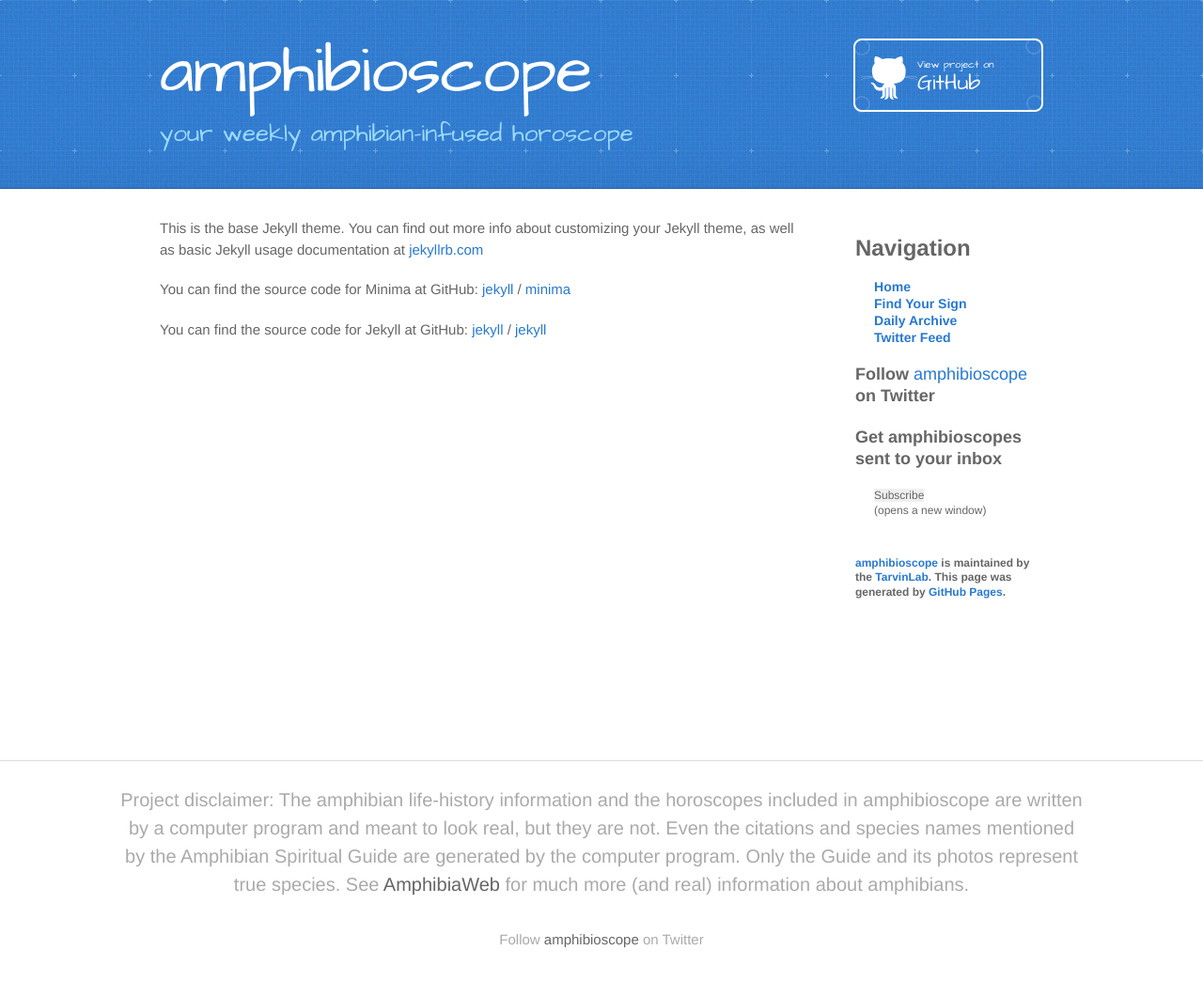
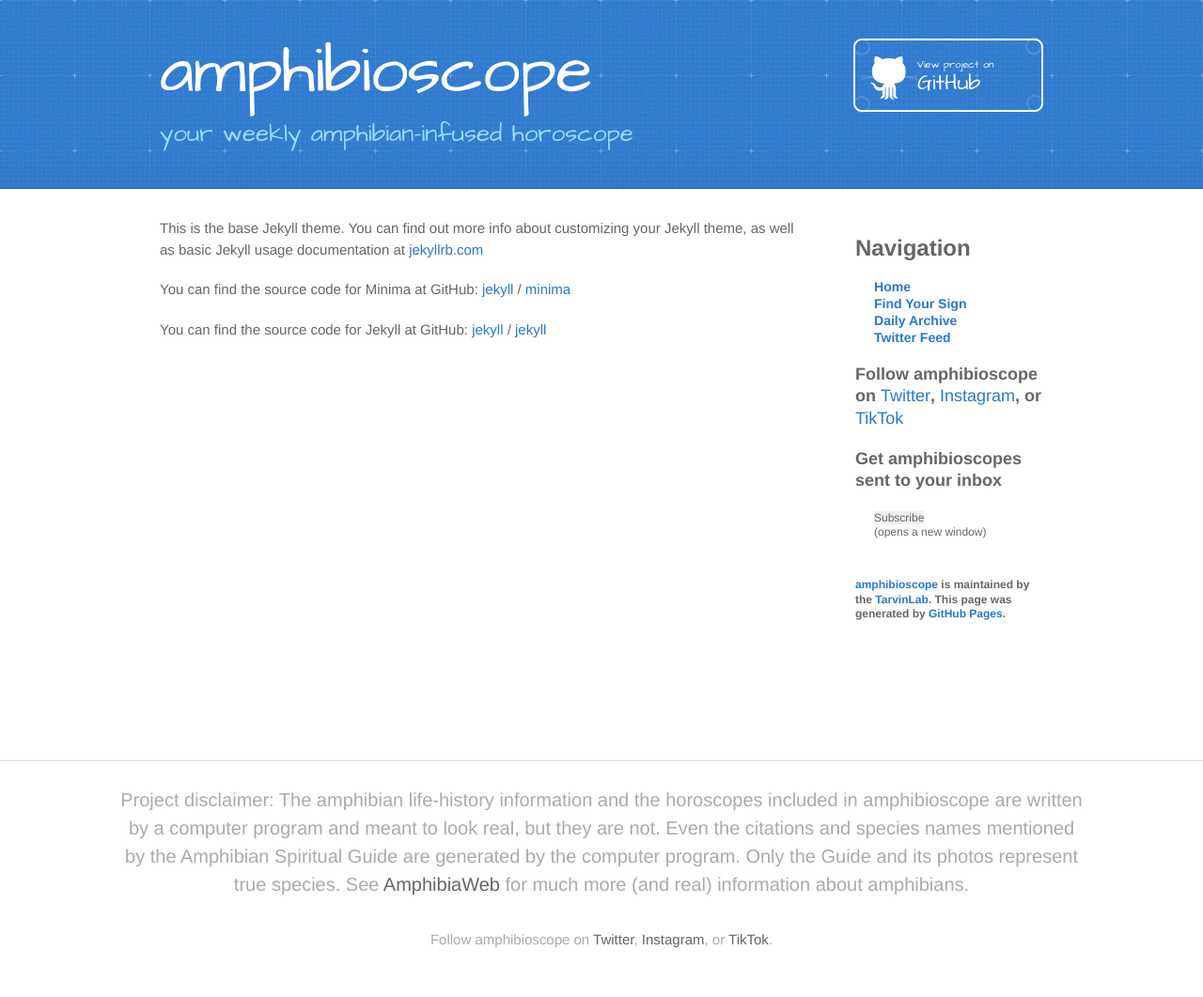
Before and after one commit to TarvinLab/amphibioscope, a Jekyll site: the page built from about.md, in a window 1280 px wide. Shown: the whole page at 94% size. Built offline with Jekyll 4.4.1, drawn with Linux system fonts in a browser that asks for light colours; our own code applies the rules of GitHub Pages for plain Markdown files.

Commit message:
adding insta and tiktok links

```diff
--- a/_layouts/default.html
+++ b/_layouts/default.html
@@ -57,7 +57,7 @@
             </a>
           {% endif %}
 		</h3>
-		<h2><p>Follow <a href="https://twitter.com/amphibioscope">amphibioscope</a> on Twitter</p></h2>
+		<h2><p>Follow amphibioscope on <a href="https://twitter.com/amphibioscope">Twitter</a>, <a href="https://www.instagram.com/amphibioscope/">Instagram</a>, or <a href="https://www.tiktok.com/@amphibioscope?lang=en">TikTok</a></p></h2>
     	<div class="newsletter-container">
                 <h2 class="newsletter-title">Get amphibioscopes sent to your inbox</h2>
                 <!-- <p class="newsletter-text"></p> -->
@@ -92,7 +92,7 @@
     Project disclaimer: The amphibian life-history information and the horoscopes included in amphibioscope are written by a computer program and meant to look real, but they are not. Even the citations and species names mentioned by the Amphibian Spiritual Guide are generated by the computer program. Only the Guide and its photos represent true species. See <a href="https://amphibiaweb.org">AmphibiaWeb</a> for much more (and real) information about amphibians.
     </p>
     <p style="text-align:center; font-size:15px">
-    Follow <a href="https://twitter.com/amphibioscope">amphibioscope</a> on Twitter
+    Follow amphibioscope on <a href="https://twitter.com/amphibioscope">Twitter</a>, <a href="https://www.instagram.com/amphibioscope/">Instagram</a>, or <a href="https://www.tiktok.com/@amphibioscope?lang=en">TikTok</a>.
     </p>
     </footer>
   </body>
```
Also changed, not shown: index.md (+2 -2 lines).
